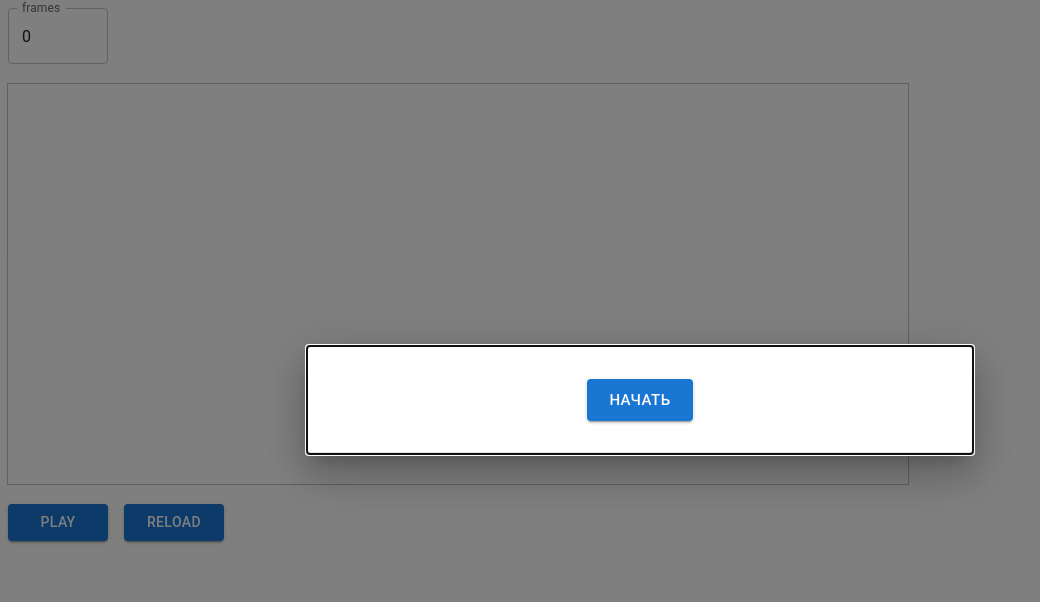
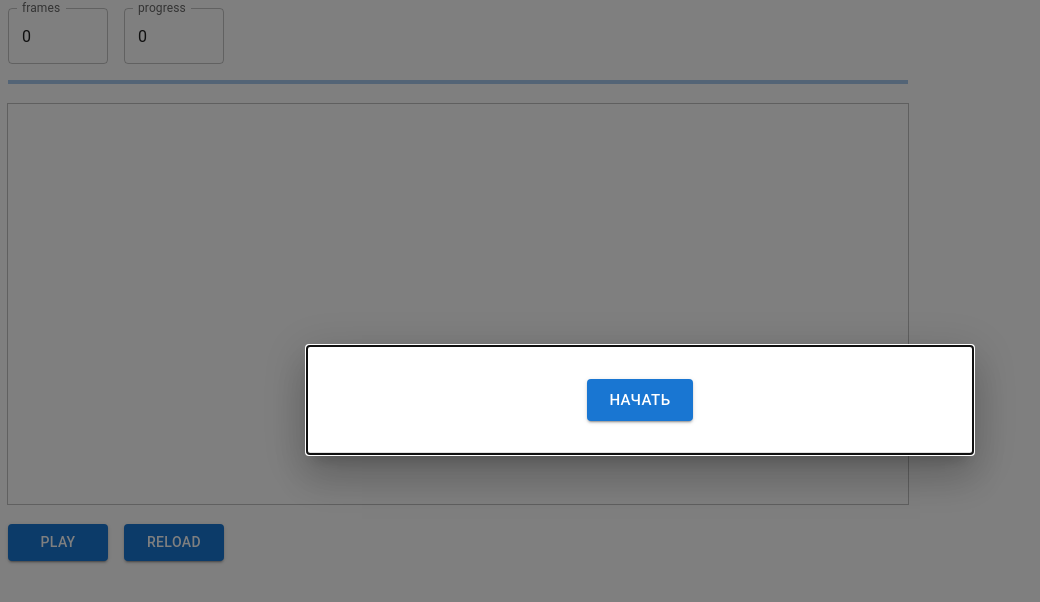
Before and after one commit to EzFroze/Flappy-bird, a React (Vite) app in the folder packages/client/: page /game in a window 1280 px wide. Shown: the top 602 px of the page, without its empty margins (0-1040 px from the left). Built offline with nearby package versions, Linux system fonts and the light colour scheme.

Commit message:
#67: добавлен прогресс

```diff
--- a/packages/client/src/features/game/components/Game_v2.tsx
+++ b/packages/client/src/features/game/components/Game_v2.tsx
@@ -1,6 +1,7 @@
 import { Box, Button, Modal, Stack, TextField, Typography } from '@mui/material'
 import { useEffect, useMemo, useRef, useState } from 'react'
 import { useNavigate } from 'react-router-dom'
+import LinearProgress from '@mui/material/LinearProgress';
 
 const modalStyle = {
   position: 'absolute' as const,
@@ -72,18 +73,16 @@ export const Game_v2: React.FC = () => {
       ]
     }
 
-    return [
-      [100, 150],
-      [150, 100],
-      [50, 50],
-      [100, 200],
-      [75, 120],
-      [120, 50],
-      [140, 10],
-      [10, 140]
-    ].reduce((prev, [t, d]) => {
-      return [...prev, ...createBlocksPair(t, d)]
-    }, [] as any[])
+    const level = new Array(50)
+      .fill(null)
+      .map(() => [Math.random() * (140 - 50) + 50, Math.random() * (140 - 50) + 50])
+      .reduce((prev, [t, d]) => {
+        return [...prev, ...createBlocksPair(t, d)]
+      }, [] as any[])
+
+      console.log('level', level)
+
+    return level
   }, [])
 
   const updatedLevel = optimize(
@@ -196,9 +195,17 @@ export const Game_v2: React.FC = () => {
     }
   }, [paused, frame])
 
+  const progress = Math.abs(100 - updatedLevel.length)
+
   return (
     <>
-      <TextField label="frames" value={frame} sx={{ width: 100 }} />
+      <Stack direction={'row'} spacing={2}>
+        <TextField label="frames" value={frame} sx={{ width: 100 }} />
+        <TextField label="progress" value={progress} InputProps={{ readOnly: true }} sx={{ width: 100 }} />
+      </Stack>
+      <Box sx={{ mt: 2, width: canvas.width}}>
+        <LinearProgress variant='determinate' value={progress} />
+      </Box>
       <div style={{ marginTop: 20 }}>
         <canvas
           style={{ outline: '1px solid silver' }}
```
